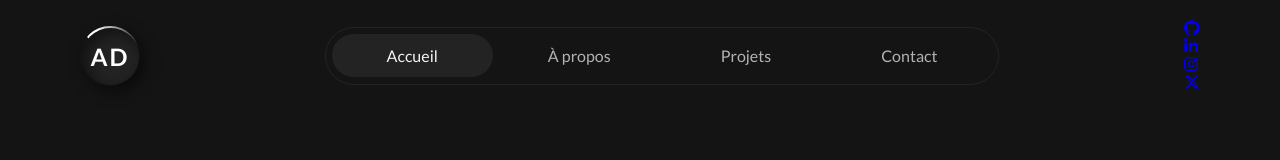
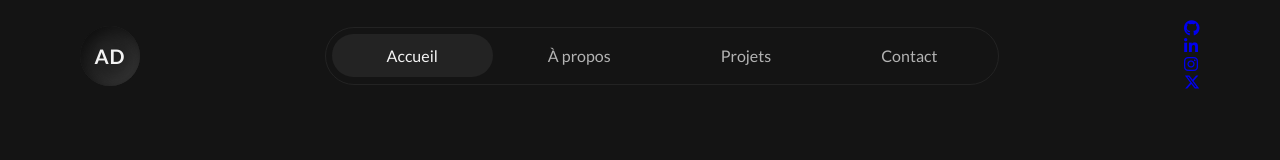
Before and after one commit to AlexDDevv/Portfolio-v3, a React (Vite) app: page / in a window 1280 px wide. Shown: the top 160 px of the page. Built offline with nearby package versions, Linux system fonts and the light colour scheme.

Commit message:
New logo

```diff
--- a/src/assets/sass/components/logo/_logo.scss
+++ b/src/assets/sass/components/logo/_logo.scss
@@ -2,33 +2,13 @@
     height: 60px;
     width: 60px;
     border-radius: 50%;
+    color: $white;
+    font-family: $bodyFont;
+    font-size: 20px;
+    font-weight: 600;
+    letter-spacing: 1px;
     @include center;
-    position: relative;
-    box-shadow: 5px 5px 15px rgba(0, 0, 0, 0.5);
-    overflow: hidden;
-
-    &:before {
-        content: "";
-        height: 100%;
-        width: 100%;
-        background-image: conic-gradient(white 20deg, transparent 120deg);
-        position: absolute;
-        animation: rotate 2s linear infinite;
-    }
-    &:after {
-        content: "AD";
-        background: rgb(35, 35, 35);
-        border-radius: 50%;
-        color: white;
-        font-family: $bodyFont;
-        font-size: 24px;
-        font-weight: 700;
-        letter-spacing: 2px;
-        width: 57px;
-        height: 57px;
-        @include center;
-        text-align: center;
-        z-index: 1000;
-        box-shadow: inset 5px 5px 15px rgba(0, 0, 0, 0.5);
-    }
+    background: #232323;
+    box-shadow: inset 5px 5px 15px #0e0e0e,
+                inset -5px -5px 15px #383838;
 }
--- a/src/components/header/Header.jsx
+++ b/src/components/header/Header.jsx
@@ -6,7 +6,7 @@ import data from "../../data/data.json"
 export default function Header() {
     return (
         <header className='header'>
-            <div className='logo'></div>
+            <div className='logo'>AD</div>
             <nav className='nav-bar'>
                 <ul className="nav-list">
                     {data.navlink.map(item => (
```
